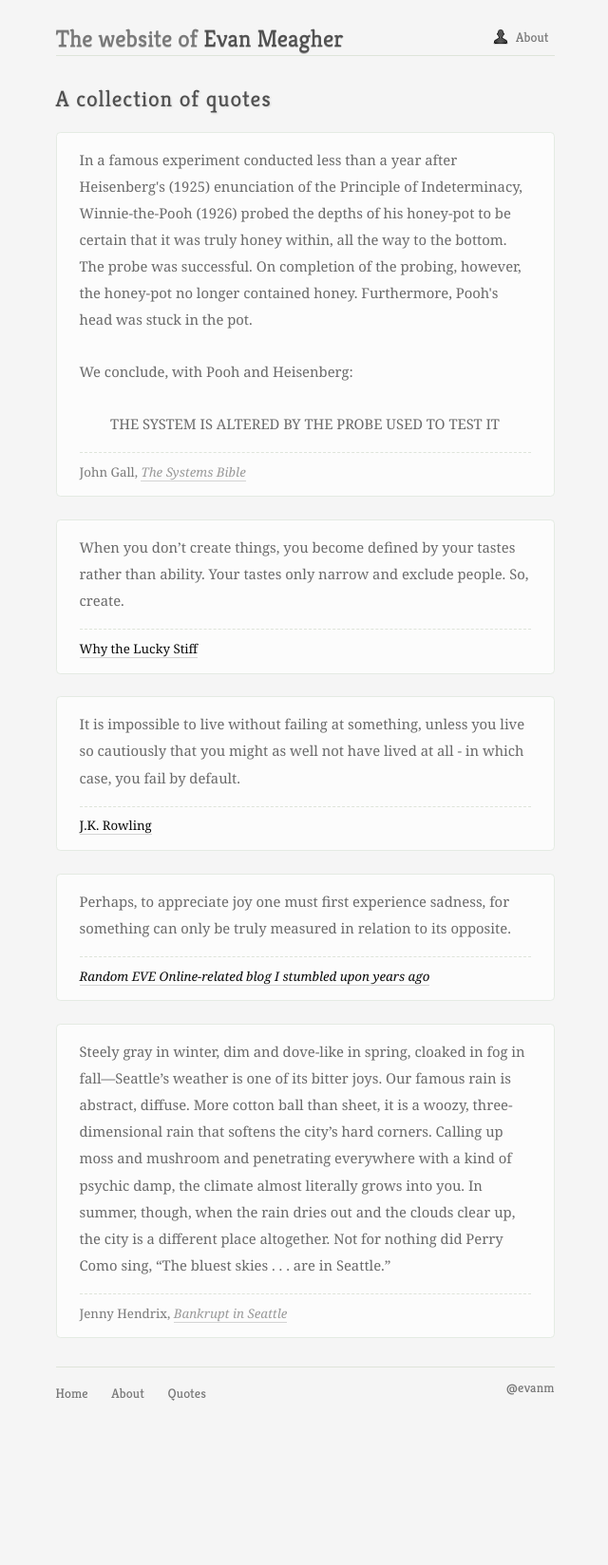
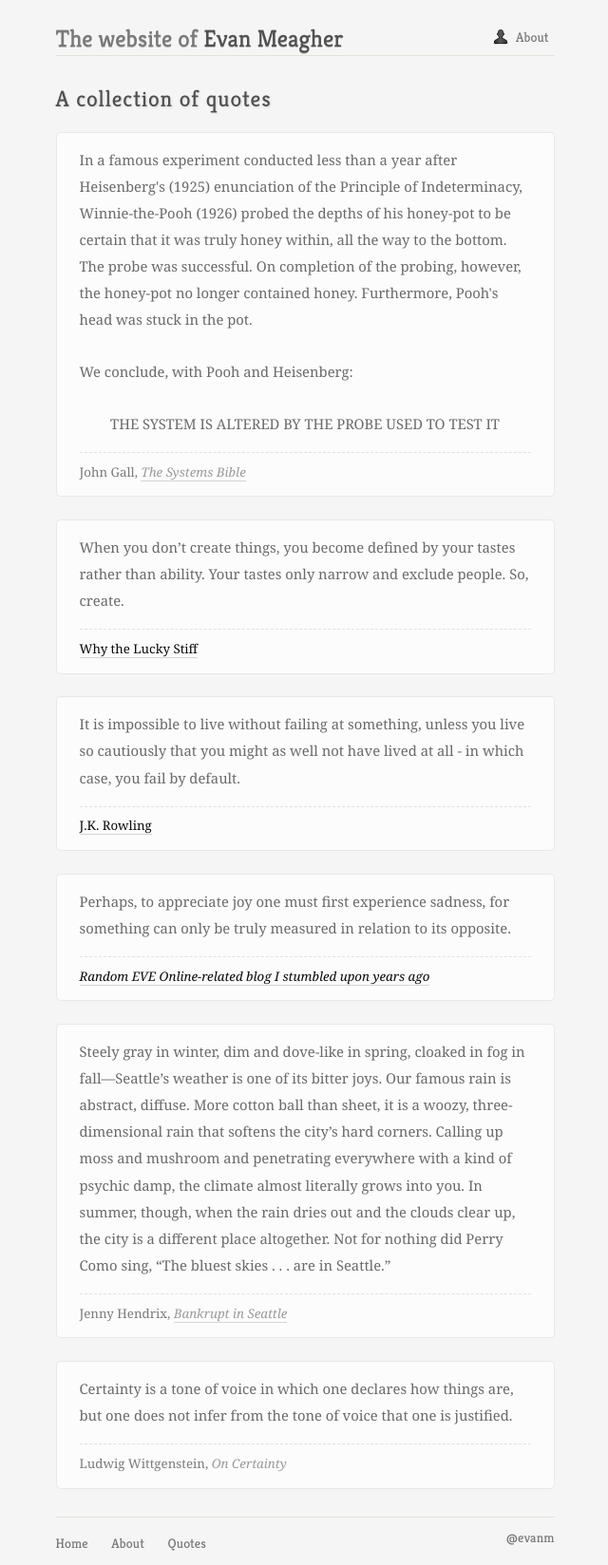
Before and after one commit to evnm/www, a Jekyll site: the page built from quotes.html, in a window 1280 px wide. Shown: the whole page at 95% size, without its empty margins (319-959 px from the left). Built offline with Jekyll 4.4.1, drawn with Linux system fonts in a browser that asks for light colours; comment, search, counter and statistics services are not loaded; before the commit the page ends 1490 px from its top, so only the background shows below that.

Commit message:
Add Wittgenstein quote on certainty.

```diff
--- a/quotes.html
+++ b/quotes.html
@@ -29,3 +29,9 @@ title: A collection of quotes
 <blockquote>
   <p>Steely gray in winter, dim and dove-like in spring, cloaked in fog in fall—Seattle’s weather is one of its bitter joys. Our famous rain is abstract, diffuse. More cotton ball than sheet, it is a woozy, three-dimensional rain that softens the city’s hard corners. Calling up moss and mushroom and penetrating everywhere with a kind of psychic damp, the climate almost literally grows into you. In summer, though, when the rain dries out and the clouds clear up, the city is a different place altogether. Not for nothing did Perry Como sing, “The bluest skies . . . are in Seattle.”</p>
   <cite>Jenny Hendrix, <span class="source"><em><a href="http://nplusonemag.com/bankrupt-in-seattle">Bankrupt in Seattle</a></em></span></cite>
+</blockquote>
+
+<blockquote>
+  <p>Certainty is a tone of voice in which one declares how things are, but one does not infer from the tone of voice that one is justified.</p>
+  <cite>Ludwig Wittgenstein, <span class="source"><em>On Certainty</em></span></cite>
+</blockquote>
```
